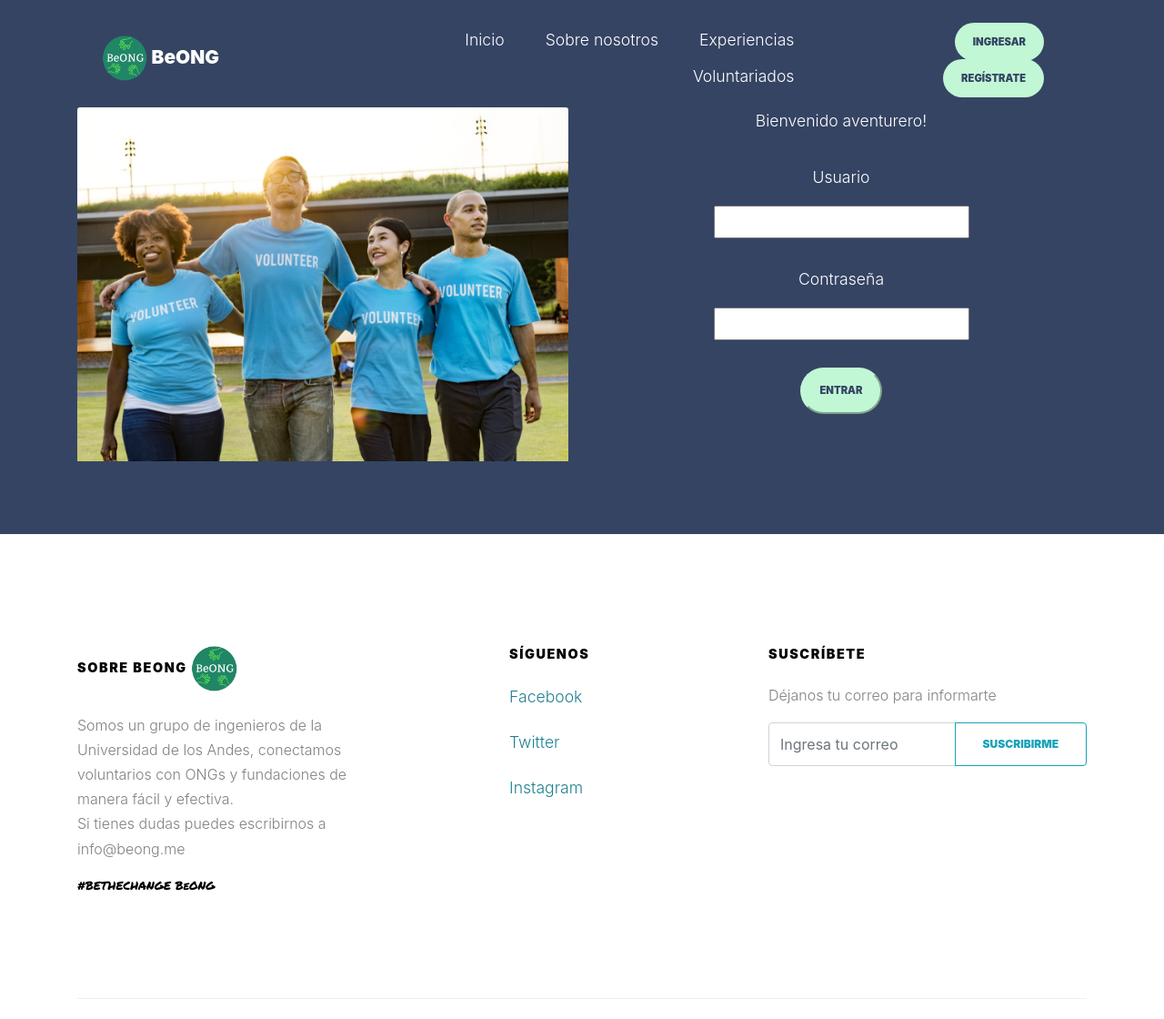
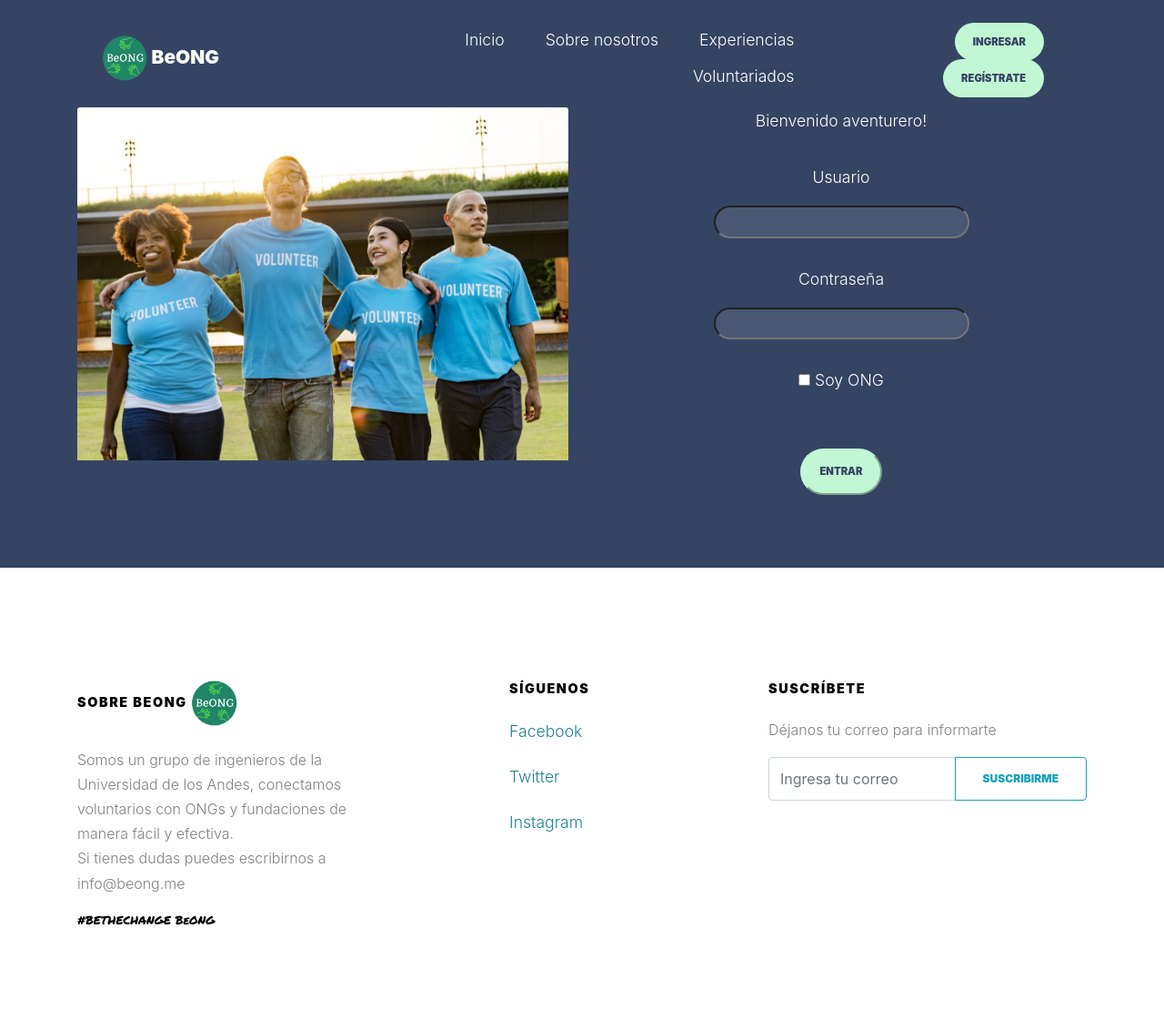
Before and after one commit to ja-avos/beong, a Django app: page /usuarios/login/ in a window 1280 px wide. Shown: the top 1120 px of the page at 91% size. Run offline with Django 3.2, Linux system fonts and the light colour scheme; some libraries are stand-ins or nearby versions; some web fonts are replaced.

Commit message:
pequeño cambio en el login y ahora las ONG se pueden logear

```diff
--- a/usuarios/forms.py
+++ b/usuarios/forms.py
@@ -54,3 +54,4 @@ class VoluntarioForm(forms.ModelForm):
 class Voluntariologin(forms.Form):
     usuario = forms.CharField(label = "Usuario")
     password = forms.CharField(widget=forms.PasswordInput())
+    ong = forms.BooleanField(label=("Soy ONG"), required=False)
--- a/usuarios/templates/usuarios/login.html
+++ b/usuarios/templates/usuarios/login.html
@@ -16,16 +16,22 @@
                 -o-transition: .3s all ease;
                 transition: .3s all ease;
             }
+     input{
+     border-radius:25px;
+    background:rgba(255,255,255,.1);
+    color:#fff;
+
+     }
 </style>
 <div class="site-section courses-title" id="experiences-section">
     <div class = "container mt-5">
         <div class = "row">
-            <div class ="col-sm">
+            <div class ="col-sm" data-aos="flip-left" data-aos-delay="300">
                 <img src="{% static "images/hero_1.jpg" %}" class="card-img-top" alt="...">
             </div>
-            <div class ="col-sm">
+            <div class="col-md-6" data-aos="flip-left">
             <p class="text-white text-center ">Bienvenido aventurero!</p>
-            <form method="POST">
+            <form method="POST" >
                 <div class = "text-center pt-3" >
                     <p class="text-white">Usuario</p>
                     {% csrf_token %}
@@ -36,7 +42,15 @@
                     {{ form.password }}
                     <br>
                     <br>
+                    <div class = "text-white">
+                    {{ form.ong }}
+                     {{ form.ong.label}}
+                        </div>
+                    <br>
+                    <br>
+
                     <button type="submit"  href="/" >Entrar</button>
+
 
 
                 </div>
--- a/usuarios/views.py
+++ b/usuarios/views.py
@@ -4,6 +4,7 @@ from .forms import VoluntarioForm,Voluntariologin
 from django.contrib import messages
 from django.urls import  reverse
 from .models import Voluntario
+from .models import ONG
 
 def voluntario_create(request):
     if request.method == 'POST':
@@ -32,20 +33,36 @@ def generate_login(request):
     if request.method == 'POST':
         form = Voluntariologin(request.POST)
         if form.is_valid():
+            isONG = form.cleaned_data.get("ong")
             usuario = form.cleaned_data.get("usuario")
             password = form.cleaned_data.get("password")
-            try:
-                user =  Voluntario.objects.get(usuario = usuario)
-                if user != None:
-                    if user.contrasenia == password:
-                        context ={
-                            "user": user
-                        }
-                        return render(request, "index.html", context)
-                else:
-                    messages.add_message(request, messages.ERROR, "Contraseña incorrecta")
-            except:
-                messages.add_message(request, messages.ERROR, "No esxiste un voluntario con ese usuario")
+            if isONG:
+                try:
+                    ong =  ONG.objects.get(usuario = usuario)
+                    if ong != None:
+                        if ong.contrasenia == password:
+                            context ={
+                                "user": ong
+                            }
+                            return render(request, "index.html", context)
+                    else:
+                        messages.add_message(request, messages.ERROR, "Contraseña incorrecta")
+                except:
+                    messages.add_message(request, messages.ERROR, "No existe una ONG con ese usuario")
+
+            else:
+                try:
+                    user =  Voluntario.objects.get(usuario = usuario)
+                    if user != None:
+                        if user.contrasenia == password:
+                            context ={
+                                "user": user
+                            }
+                            return render(request, "index.html", context)
+                    else:
+                        messages.add_message(request, messages.ERROR, "Contraseña incorrecta")
+                except:
+                    messages.add_message(request, messages.ERROR, "No esxiste un voluntario con ese usuario")
 
 
             messages.add_message(request, messages.SUCCESS, 'Voluntariado logeado correctamente"')
```
Also changed, not shown: landing/views.py (+10 -3 lines), voluntariados/views.py (+13 -3 lines).
